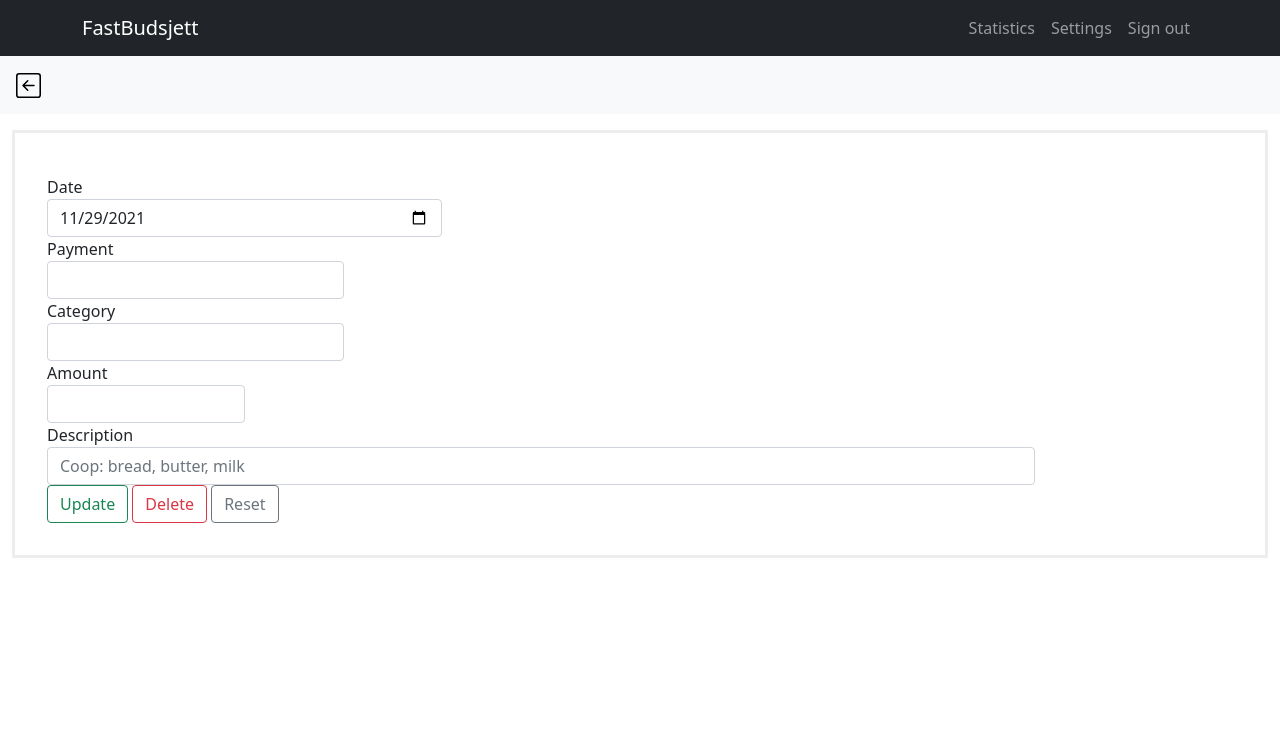
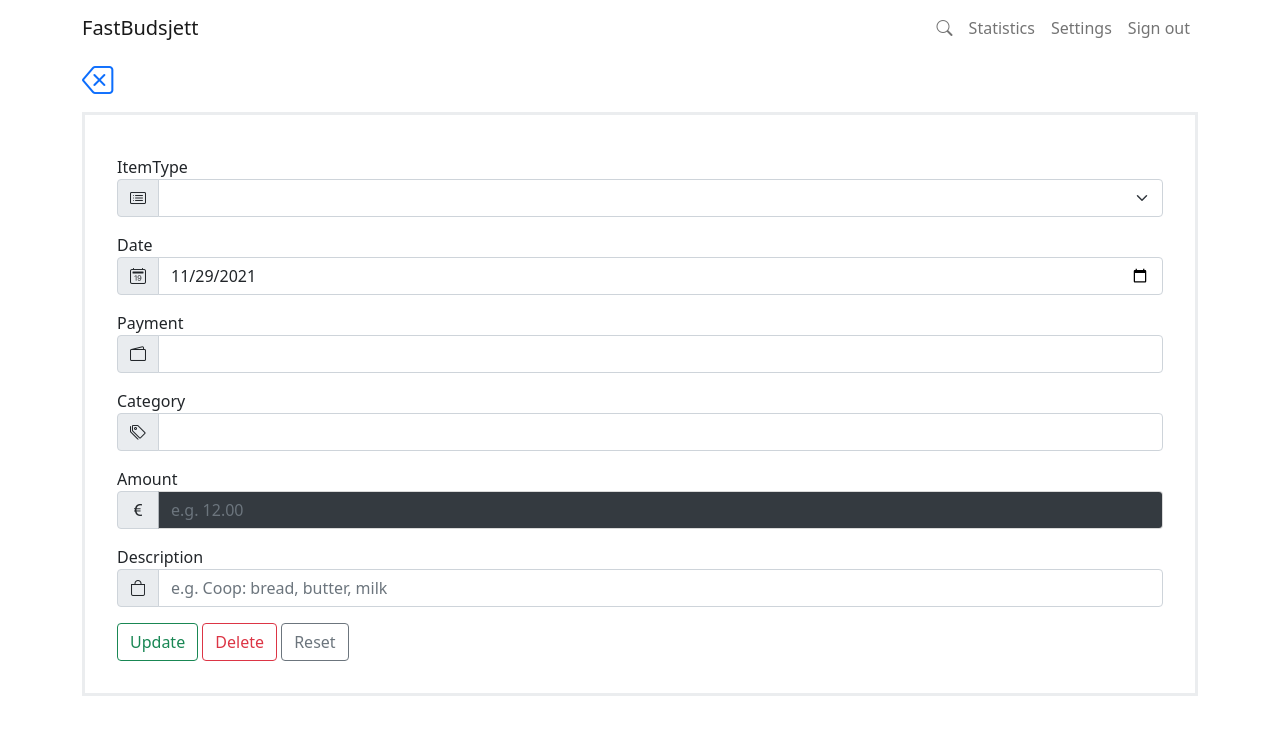
Before and after one commit to ondrno/fastbudsjett, a Flask app: template front/app/templates/items/create_or_edit.html in a window 1280 px wide. Shown: the top 735 px of the page. Run offline with Flask 2, Linux system fonts and the light colour scheme; the template is opened without the code that fills it: values that come from a table or form of the project are taken from there, most other values are stand-ins (such as "Sample title", 1, 10 or a date in 2020); lists and menus that the app fills with data are empty; some libraries are stand-ins or nearby versions.

Commit message:
WIP: improve visual layout

```diff
--- a/front/app/items.py
+++ b/front/app/items.py
@@ -23,10 +23,10 @@ class ItemsForm(FlaskForm):
     payment_type = SelectField('Payment', coerce=int, validators=[InputRequired()])
     amount = DecimalField('Amount', places=2, validators=[InputRequired(), NumberRange(min=0.01)])
     category = SelectField('Category', coerce=int, validators=[InputRequired()])
-    itemtype = RadioField('ItemType', coerce=int, validators=[InputRequired()])
+    itemtype = SelectField('ItemType', coerce=int, validators=[InputRequired()])
     description = StringField('Description', validators=[
         InputRequired(),
-        Length(6, 255)
+        Length(5, 255)
     ])
 
 
--- a/front/app/templates/base.html
+++ b/front/app/templates/base.html
@@ -6,14 +6,14 @@
     <meta name="viewport" content="width=device-width, initial-scale=1, shrink-to-fit=no">
     <!-- Bootstrap CSS -->
     <link href="https://cdn.jsdelivr.net/npm/bootstrap@5.1.1/dist/css/bootstrap.min.css" rel="stylesheet" integrity="sha384-F3w7mX95PdgyTmZZMECAngseQB83DfGTowi0iMjiWaeVhAn4FJkqJByhZMI3AhiU" crossorigin="anonymous">
-    <link rel="stylesheet" type="text/css" href="https://cdn.jsdelivr.net/npm/daterangepicker/daterangepicker.css" />
+    <link rel="stylesheet" href="https://cdn.jsdelivr.net/npm/bootstrap-icons@1.7.1/font/bootstrap-icons.css">
     <link href="static/selectize/css/selectize.css">
     <link rel="stylesheet" href="/static/app.css">
     <title>{% block title %}{% endblock %} - FastBudsjett</title>
   </head>
   <body>
-    <nav class="navbar navbar-expand-lg bg-dark navbar-dark">
-      <div class="container">
+    <nav class="navbar navbar-expand-lg navbar-light">
+      <div class="container-xl">
         <a href="{{ url_for('index') }}" class="navbar-brand">FastBudsjett</a>
         <button
             class="navbar-toggler"
@@ -25,6 +25,10 @@
         </button>
         <div class="collapse navbar-collapse" id="navmenu">
           <ul class="navbar-nav ms-auto">
+            <li class="nav-item">
+              <a class="nav-link" href="{{ url_for('search.index') }}">
+                <i class="bi bi-search"></i></a>
+            </li>
             <li class="nav-item">
               <a class="nav-link" href="#">Statistics</a>
             </li>
@@ -38,13 +42,8 @@
         </div>
       </div>
     </nav>
-
 {% block header %}{% endblock %}
-      <div class="p-2"></div>
-      {% block content %}{% endblock %}
-{% if g.user %}
-{% endif %}
-
+{% block content %}{% endblock %}
   </body>
   <script src="https://cdn.jsdelivr.net/npm/bootstrap@5.1.1/dist/js/bootstrap.bundle.min.js" integrity="sha384-/bQdsTh/da6pkI1MST/rWKFNjaCP5gBSY4sEBT38Q/9RBh9AH40zEOg7Hlq2THRZ" crossorigin="anonymous"></script>
   {% block script %}{% endblock %}
--- a/front/app/templates/items/create_or_edit.html
+++ b/front/app/templates/items/create_or_edit.html
@@ -3,73 +3,72 @@
 {% block title %}Create/modify items{% endblock %}
 
 {% block header %}
-<nav class="navbar navbar-expand navbar-light bg-light">
-  <div class="collapse navbar-collapse" id="navbarMonths">
-    <a class="nav-link" href="{{ url_for('index') }}">
-      <img src="/static/img/arrow-left-square.svg" alt="" width="25" height="25" title="back"/>
+<div class="container-xl">
+  <div class="row">
+    <div class="col">
+      <a class="" href="{{ url_for('index') }}">
+        <i class="bi bi-backspace" style="font-size: 2rem"></i>
       </a>
     </div>
-</nav>
+  </div>
+</div>
 {% endblock %}
 
 {% block content %}
-<!-- Modal -->
-<div class="modal fade" id="deleteItemModal" tabindex="-1" aria-labelledby="deleteItemModalLabel" aria-hidden="true">
-  <div class="modal-dialog">
-    <div class="modal-content">
-      <div class="modal-body">
-        Delete this item?
-      </div>
-      <div class="modal-footer">
-        <button type="button" class="btn btn-outline-danger" id="deleteItemConfirmed" name="deleteItemConfirmed">Yes, delete</button>
-        <button type="button" class="btn btn-outline-secondary" data-dismiss="modal">No</button>
-      </div>
-    </div>
-  </div>
-</div>
-
-<div class="container-fluid">
+<div class="container-xl mt-2">
   <form class="inputform" method="post" action="{{ form_action }}">
     {{ form.hidden_tag() }}
-
-    <div class="form-row">
-      <div class="form-group col-md-4 offset-3">
-        <div class="radio-toolbar col-mx-1">
+    <div class="form-row justify-content-center my-2">
+      {{ form.itemtype.label(class_="") }}
+      <div class="mb-3 input-group">
+        <span class="input-group-text">
+          <i class="bi bi-card-list"></i>
+        </span>
+        <select class="form-select">
             {% for subfield in form.itemtype %}
-            {{ subfield }}
-            {{ subfield.label }}
+              <option value="{{ subfield }}">{{ subfield.label() }}</option>
             {% endfor %}
+        </select>
       </div>
-      </div>
-    </div>
-    <div class="form-row">
-      <div class="form-group col-md-4">
       {{ form.date.label() }}
+      <div class="mb-3 input-group">
+        <span class="input-group-text">
+          <i class="bi bi-calendar2-date"></i>
+        </span>
         {{ form.date(class_="form-control") }}
       </div>
-      <div class="invisible col-md-2"></div>
-      <div class="form-group col-md-3">
       {{ form.payment_type.label() }}
+      <div class="mb-3 input-group">
+        <span class="input-group-text">
+          <i class="bi bi-wallet2"></i>
+        </span>
         {{ form.payment_type(class_="form-control") }}
       </div>
-      <div class="form-group col-md-3">
       {{ form.category.label() }}
+      <div class="mb-3 input-group">
+        <span class="input-group-text">
+          <i class="bi bi-tags"></i>
+        </span>
         {{ form.category(class_="form-control") }}
       </div>
-    </div>
-    <div class="form-row">
-      <div class="form-group col-md-2">
       {{ form.amount.label() }}
-        {{ form.amount(class_="form-control") }}
+      <div class="mb-3 input-group">
+        <span class="input-group-text">
+          <i class="bi bi-currency-euro"></i>
+        </span>
+        {{ form.amount(class_="form-control dropdown-menu-dark", placeholder="e.g. 12.00") }}
         {% if form.amount.errors %}
           {% for error in form.amount.errors %}
              <div id="alert-amount" class="alert alert-danger">{{ error }}</div>
           {% endfor %}
         {% endif %}
       </div>
-      <div class="form-group col-md-10">
       {{ form.description.label() }}
-        {{ form.description(class_="form-control", placeholder="Coop: bread, butter, milk") }}
+      <div class="mb-3 input-group">
+        <span class="input-group-text">
+          <i class="bi bi-bag"></i>
+        </span>
+        {{ form.description(class_="form-control", placeholder="e.g. Coop: bread, butter, milk") }}
         {% if form.description.errors %}
           {% for error in form.description.errors %}
              <div id="alert-description" class="alert alert-danger">{{ error }}</div>
@@ -87,21 +86,4 @@
 {% endblock %}
 
 {% block script %}
-<script type="text/javascript">
-    function fillCategory(element, trigger) {
-        if (trigger == 'revenue') {
-            console.log(trigger);
-            console.log(element);
-            console.log($('button#isRevenue'));
-            // element.className = element.className.append(" active");
-            // $('button#isRevenue').className = $('button#isRevenue').className.replace(" active", "");
-            // $('button#isRevenue').className = $('button#isRevenue').className.replace(" active", "");
-            // $('button#isExpenditure').className = $('button#isRevenue').className.append(" active");
-        }
-    };
-    setTimeout(function () {
-        $('#alert-amount').alert('close');
-        $('#alert-description').alert('close');
-    }, 4000);
-</script>
 {% endblock %}
```
Also changed, not shown: front/app/templates/items/index.html (+20 -30 lines), front/app/templates/items/render_items.html (+4 -26 lines). Lines whose indentation alone changed are shown as unchanged.
